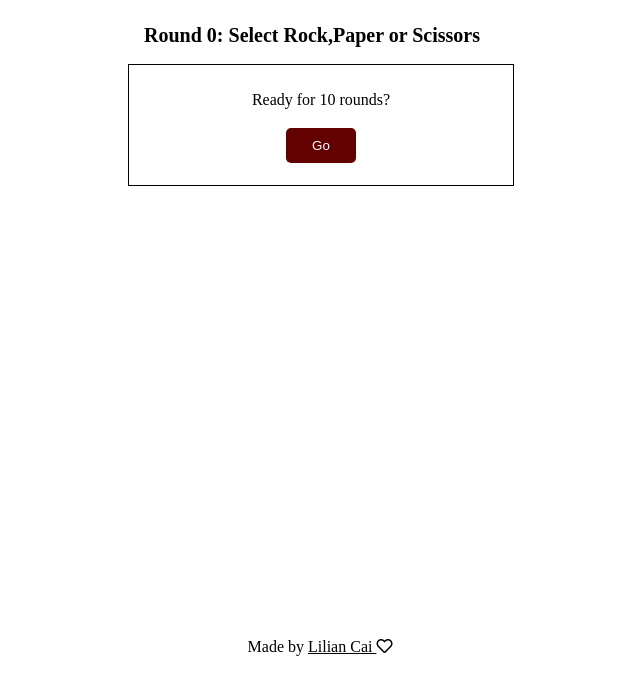
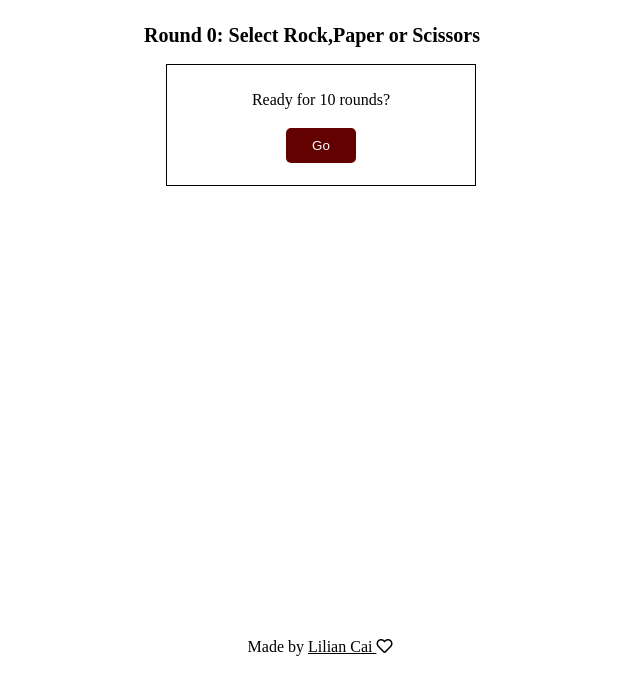
Before and after one commit to liliancai/liliancai.github.io, a plain HTML site: page RockPaperScissors/index.html in a window 1280 px wide. Shown: the part 115-800 px from the top of the page, without its empty margins (328-968 px from the left). Drawn offline with Linux system fonts and the light colour scheme; a web font is replaced by a local one.

Commit message:
adjust marigin

```diff
--- a/RockPaperScissors/style.css
+++ b/RockPaperScissors/style.css
@@ -67,9 +67,9 @@ i{
 .modal{
   position: fixed;
   z-index: 1;
-  margin-left: 35%;
-  margin-right: 35%;
-  width: 30%; /* for center the modal */
+  margin-left: 38%;
+  margin-right: 38%;
+  width: 24%; /* for center the modal */
   height:120px;
   background-color: #fff;
   border: solid 1px black;
```
